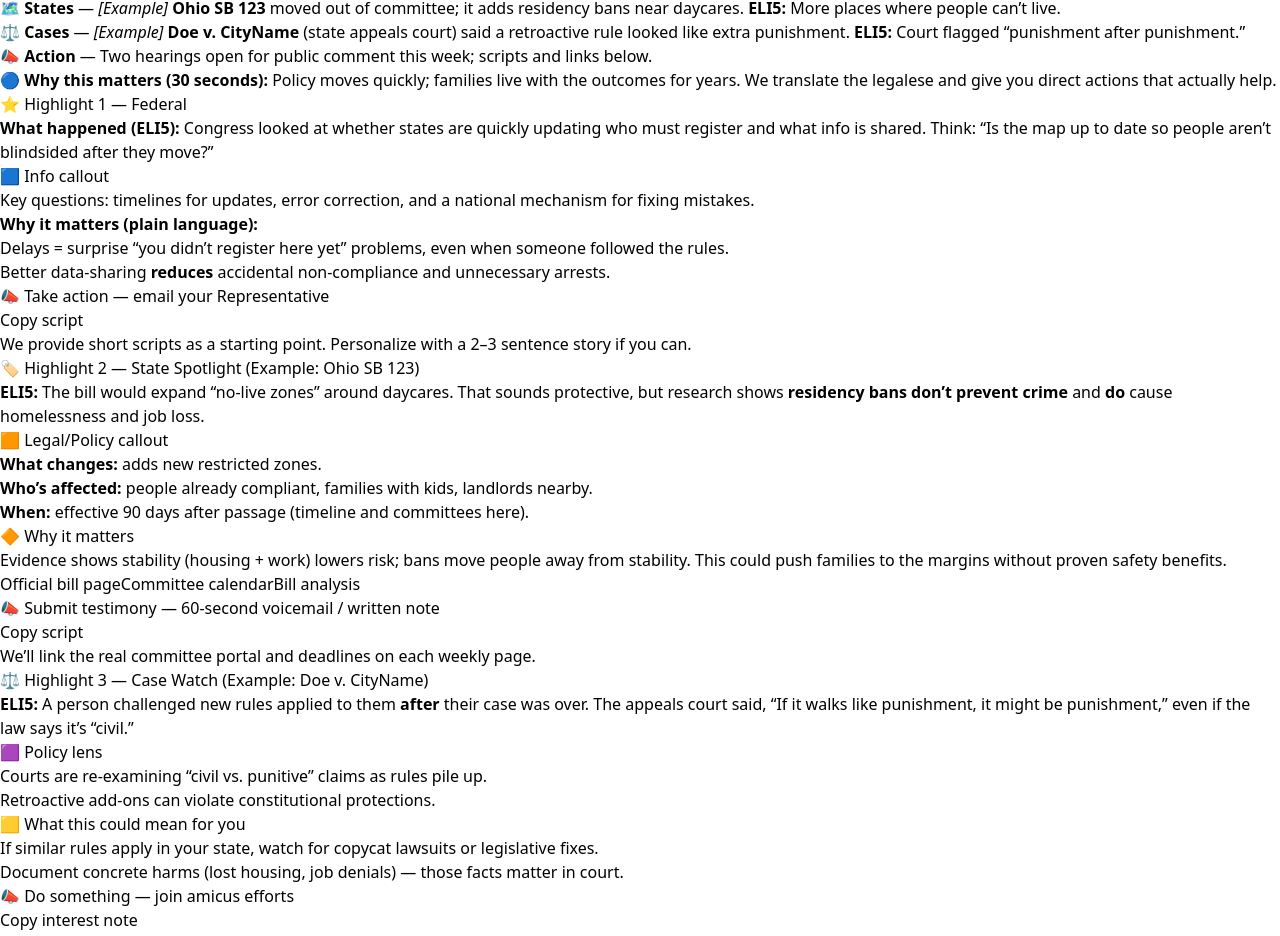
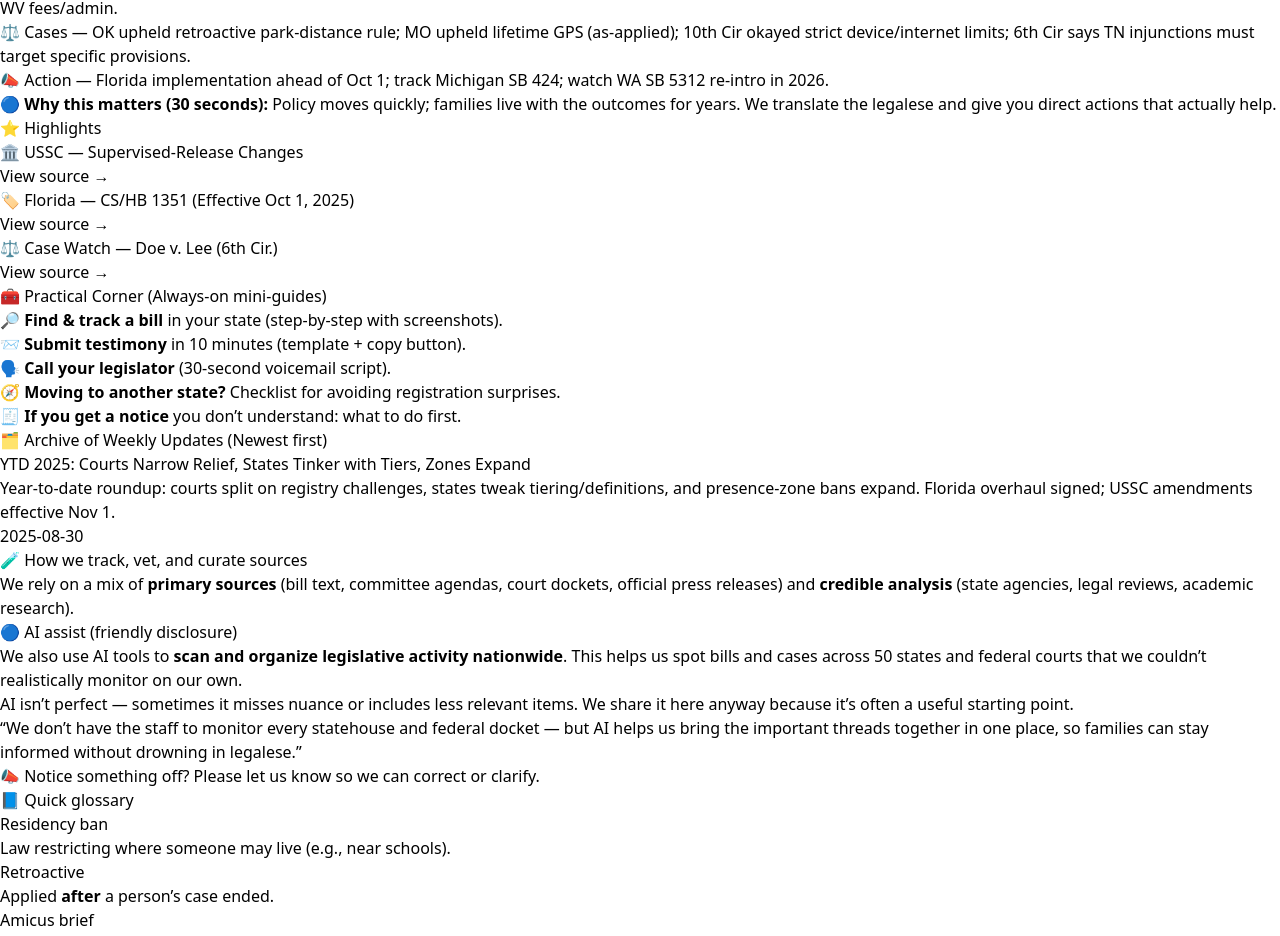
Before and after one commit to projectsolarrecon/Solar, a React (Vite) app: page /resources/legislative-tracker in a window 1280 px wide. Shown: the part 3372-4308 px from the top of the page. Built offline with nearby package versions, Linux system fonts and the light colour scheme.

Commit message:
Update LegislativeTracker.tsx

```diff
--- a/src/pages/resources/LegislativeTracker.tsx
+++ b/src/pages/resources/LegislativeTracker.tsx
@@ -1,7 +1,10 @@
-import React, { useMemo, useState } from 'react';
+import React, { useMemo, useState, useEffect } from 'react';
 import { Link } from 'react-router-dom';
 import SEO from '../../components/SEO';
 import { legislativeUpdates, LegislativeUpdateMeta } from '../../data/legislativeUpdates';
+
+// Auto-discover weekly update pages (relative to THIS file)
+const weeklyModules = import.meta.glob('./legislative-tracker/*.tsx');
 
 export default function LegislativeTracker(): JSX.Element {
   const [copiedId, setCopiedId] = useState<string | null>(null);
@@ -25,6 +28,26 @@ export default function LegislativeTracker(): JSX.Element {
       // no-op
     }
   };
+
+  // Load teasers (ELI5 bullets + highlight cards) from latest weekly page
+  const [latestTeasers, setLatestTeasers] = useState<{
+    glance?: string[];
+    highlights?: { icon: string; title: string; url: string }[];
+  } | null>(null);
+
+  useEffect(() => {
+    if (!latest) return;
+    // IMPORTANT: slug must match the latest weekly page's file name (no ".tsx")
+    const importPath = `./legislative-tracker/${latest.slug}.tsx`;
+    const importer = weeklyModules[importPath];
+    if (importer) {
+      importer().then((mod: any) => {
+        setLatestTeasers(mod.teasers ?? null);
+      });
+    } else {
+      setLatestTeasers(null);
+    }
+  }, [latest]);
 
   return (
     <div className="bg-white">
@@ -97,16 +120,20 @@ export default function LegislativeTracker(): JSX.Element {
         </div>
       </section>
 
-      {/* This Week at a Glance */}
-      <section className="py-2">
+      {/* This Week at a Glance (auto from latest teasers) */}
+      <section className="py-2" id="glance">
         <div className="max-w-6xl mx-auto px-4 sm:px-6 lg:px-8">
           <div className="rounded-2xl border border-slate-200 p-6 shadow-sm">
             <h2 className="text-xl font-semibold flex items-center gap-2"><span role="img" aria-label="calendar">🗓️</span> This Week at a Glance (ELI5)</h2>
             <ul className="mt-3 space-y-2 text-slate-800">
-              <li>🏛️ <strong>Federal</strong> — <em>[Example]</em> A House subcommittee held a hearing on interstate registration data sharing. <strong>ELI5:</strong> Congress asked, “Are states talking to each other fast enough?”</li>
-              <li>🗺️ <strong>States</strong> — <em>[Example]</em> <strong>Ohio SB 123</strong> moved out of committee; it adds residency bans near daycares. <strong>ELI5:</strong> More places where people can’t live.</li>
-              <li>⚖️ <strong>Cases</strong> — <em>[Example]</em> <strong>Doe v. CityName</strong> (state appeals court) said a retroactive rule looked like extra punishment. <strong>ELI5:</strong> Court flagged “punishment after punishment.”</li>
-              <li>📣 <strong>Action</strong> — Two hearings open for public comment this week; scripts and links below.</li>
+              {(latestTeasers?.glance ?? [
+                '🏛️ Federal — placeholder until teasers are loaded.',
+                '🗺️ States — placeholder until teasers are loaded.',
+                '⚖️ Cases — placeholder until teasers are loaded.',
+                '📣 Action — placeholder until teasers are loaded.',
+              ]).map((line, i) => (
+                <li key={i}>{line}</li>
+              ))}
             </ul>
             <blockquote className="mt-4 border-l-4 border-blue-400 pl-4 text-slate-700 italic">
               🔵 <strong>Why this matters (30 seconds):</strong> Policy moves quickly; families live with the outcomes for years. We translate the legalese and give you direct actions that actually help.
@@ -114,114 +141,39 @@ export default function LegislativeTracker(): JSX.Element {
           </div>
         </div>
       </section>
-
-      {/* Highlight 1 — Federal */}
-      <section className="py-6">
+      {/* Highlights (auto from latest teasers) */}
+      <section className="py-2" id="highlights">
         <div className="max-w-6xl mx-auto px-4 sm:px-6 lg:px-8">
-          <article className="rounded-2xl border border-slate-200 p-6 shadow-sm">
-            <h3 className="text-xl font-semibold flex items-center gap-2"><span role="img" aria-label="star">⭐</span> Highlight 1 — Federal</h3>
-            <p className="mt-2 text-slate-700"><strong>What happened (ELI5):</strong> Congress looked at whether states are quickly updating who must register and what info is shared. Think: “Is the map up to date so people aren’t blindsided after they move?”</p>
-            <div className="mt-3 rounded-xl bg-blue-50 text-blue-900 p-4">
-              <div className="font-medium">🟦 Info callout</div>
-              <p>Key questions: timelines for updates, error correction, and a national mechanism for fixing mistakes.</p>
+          <div className="rounded-2xl border border-slate-200 p-6 shadow-sm">
+            <h2 className="text-xl font-semibold flex items-center gap-2">
+              <span role="img" aria-label="star">⭐</span> Highlights
+            </h2>
+            <div className="mt-4 grid gap-6 md:grid-cols-3">
+              {(latestTeasers?.highlights ?? [
+                { icon: '🏛️', title: 'Example Federal Highlight', url: '#' },
+                { icon: '🏷️', title: 'Example State Highlight', url: '#' },
+                { icon: '⚖️', title: 'Example Case Highlight', url: '#' },
+              ]).map((h, i) => (
+                <article key={i} className="rounded-2xl border border-slate-200 p-5 shadow-sm flex flex-col justify-between">
+                  <h3 className="text-lg font-semibold flex items-center gap-2">
+                    <span>{h.icon}</span> {h.title}
+                  </h3>
+                  {h.url && (
+                    <p className="mt-3">
+                      <a
+                        href={h.url}
+                        target="_blank"
+                        rel="noreferrer"
+                        className="text-blue-600 hover:underline text-sm"
+                      >
+                        View source →
+                      </a>
+                    </p>
+                  )}
+                </article>
+              ))}
             </div>
-            <div className="mt-3 text-slate-700">
-              <p><strong>Why it matters (plain language):</strong></p>
-              <ul className="list-disc pl-6 space-y-1">
-                <li>Delays = surprise “you didn’t register here yet” problems, even when someone followed the rules.</li>
-                <li>Better data-sharing <strong>reduces</strong> accidental non-compliance and unnecessary arrests.</li>
-              </ul>
-            </div>
-            <div className="mt-4">
-              <div className="rounded-xl bg-slate-50 border border-slate-200 p-4">
-                <div className="flex items-center justify-between gap-3">
-                  <div className="font-medium">📣 Take action — email your Representative</div>
-                  <button
-                    onClick={() => copyText('script-fed', 'Hello, I’m writing to support clear timelines and an appeal process for interstate registration data updates. Delays create avoidable harms for families who are trying to comply. Please support measures that ensure timely updates and a fix/appeal mechanism. Thank you.')}
-                    className="text-sm rounded-lg px-3 py-1 ring-1 ring-slate-300 hover:bg-slate-100"
-                  >
-                    {copiedId === 'script-fed' ? 'Copied!' : 'Copy script'}
-                  </button>
-                </div>
-                <p className="mt-2 text-slate-700 text-sm">We provide short scripts as a starting point. Personalize with a 2–3 sentence story if you can.</p>
-              </div>
-            </div>
-          </article>
-        </div>
-      </section>
-
-      {/* Highlight 2 — State Spotlight */}
-      <section className="py-2">
-        <div className="max-w-6xl mx-auto px-4 sm:px-6 lg:px-8">
-          <article className="rounded-2xl border border-slate-200 p-6 shadow-sm">
-            <h3 className="text-xl font-semibold flex items-center gap-2"><span role="img" aria-label="label">🏷️</span> Highlight 2 — State Spotlight (Example: Ohio SB 123)</h3>
-            <p className="mt-2 text-slate-700"><strong>ELI5:</strong> The bill would expand “no-live zones” around daycares. That sounds protective, but research shows <strong>residency bans don’t prevent crime</strong> and <strong>do</strong> cause homelessness and job loss.</p>
-            <div className="mt-3 rounded-xl bg-orange-50 text-amber-900 p-4">
-              <div className="font-medium">🟧 Legal/Policy callout</div>
-              <ul className="list-disc pl-6 space-y-1">
-                <li><strong>What changes:</strong> adds new restricted zones.</li>
-                <li><strong>Who’s affected:</strong> people already compliant, families with kids, landlords nearby.</li>
-                <li><strong>When:</strong> effective 90 days after passage (timeline and committees here).</li>
-              </ul>
-            </div>
-            <div className="mt-3 rounded-xl bg-amber-50 text-amber-900 p-4">
-              <div className="font-medium">🔶 Why it matters</div>
-              <p>Evidence shows stability (housing + work) lowers risk; bans move people away from stability. This could push families to the margins without proven safety benefits.</p>
-            </div>
-            <div className="mt-4 grid gap-3 sm:grid-cols-3">
-              <a className="rounded-xl ring-1 ring-slate-200 p-3 hover:bg-slate-50" href="#" target="_blank" rel="noopener">Official bill page</a>
-              <a className="rounded-xl ring-1 ring-slate-200 p-3 hover:bg-slate-50" href="#" target="_blank" rel="noopener">Committee calendar</a>
-              <a className="rounded-xl ring-1 ring-slate-200 p-3 hover:bg-slate-50" href="#" target="_blank" rel="noopener">Bill analysis</a>
-            </div>
-            <div className="mt-4 rounded-xl bg-slate-50 border border-slate-200 p-4">
-              <div className="flex items-center justify-between gap-3">
-                <div className="font-medium">📣 Submit testimony — 60-second voicemail / written note</div>
-                <button
-                  onClick={() => copyText('script-state', 'Chair and Members: Please oppose expanding residency bans in SB 123. Research shows these zones do not improve safety but do increase homelessness and job loss. Support evidence-based approaches that reduce harm and improve stability. Thank you.')}
-                  className="text-sm rounded-lg px-3 py-1 ring-1 ring-slate-300 hover:bg-slate-100"
-                >
-                  {copiedId === 'script-state' ? 'Copied!' : 'Copy script'}
-                </button>
-              </div>
-              <p className="mt-2 text-slate-700 text-sm">We’ll link the real committee portal and deadlines on each weekly page.</p>
-            </div>
-          </article>
-        </div>
-      </section>
-
-      {/* Highlight 3 — Case Watch */}
-      <section className="py-6">
-        <div className="max-w-6xl mx-auto px-4 sm:px-6 lg:px-8">
-          <article className="rounded-2xl border border-slate-200 p-6 shadow-sm">
-            <h3 className="text-xl font-semibold flex items-center gap-2"><span role="img" aria-label="scales">⚖️</span> Highlight 3 — Case Watch (Example: Doe v. CityName)</h3>
-            <p className="mt-2 text-slate-700"><strong>ELI5:</strong> A person challenged new rules applied to them <strong>after</strong> their case was over. The appeals court said, “If it walks like punishment, it might be punishment,” even if the law says it’s “civil.”</p>
-            <div className="mt-3 rounded-xl bg-violet-50 text-violet-900 p-4">
-              <div className="font-medium">🟪 Policy lens</div>
-              <ul className="list-disc pl-6 space-y-1">
-                <li>Courts are re-examining “civil vs. punitive” claims as rules pile up.</li>
-                <li>Retroactive add-ons can violate constitutional protections.</li>
-              </ul>
-            </div>
-            <div className="mt-3 rounded-xl bg-yellow-50 text-yellow-900 p-4">
-              <div className="font-medium">🟨 What this could mean for you</div>
-              <ul className="list-disc pl-6 space-y-1">
-                <li>If similar rules apply in your state, watch for copycat lawsuits or legislative fixes.</li>
-                <li>Document concrete harms (lost housing, job denials) — those facts matter in court.</li>
-              </ul>
-            </div>
-            <div className="mt-4 rounded-xl bg-slate-50 border border-slate-200 p-4">
-              <div className="flex items-center justify-between gap-3">
-                <div className="font-medium">📣 Do something — join amicus efforts</div>
-                <button
-                  onClick={() => copyText('script-case', 'I support efforts to challenge retroactive punitive measures that function as additional punishment. Please keep me informed about amicus opportunities and ways to document concrete harms affecting families.')}
-                  className="text-sm rounded-lg px-3 py-1 ring-1 ring-slate-300 hover:bg-slate-100"
-                >
-                  {copiedId === 'script-case' ? 'Copied!' : 'Copy interest note'}
-                </button>
-              </div>
-              <p className="mt-2 text-slate-700 text-sm">We’ll list active amicus contacts when available and link to official dockets/opinions.</p>
-            </div>
-          </article>
+          </div>
         </div>
       </section>
 
@@ -265,7 +217,6 @@ export default function LegislativeTracker(): JSX.Element {
           </div>
         </div>
       </section>
-
       {/* How we track, vet, and curate sources (with AI disclosure) */}
       <section className="py-6">
         <div className="max-w-6xl mx-auto px-4 sm:px-6 lg:px-8">
@@ -328,28 +279,6 @@ export default function LegislativeTracker(): JSX.Element {
         </div>
       </section>
 
-      {/* Where this lives in SOLAR */}
-      <section className="py-6">
-        <div className="max-w-6xl mx-auto px-4 sm:px-6 lg:px-8">
-          <div className="rounded-2xl border border-slate-200 p-6 shadow-sm">
-            <h3 className="text-xl font-semibold flex items-center gap-2">
-              <span role="img" aria-label="map">🧭</span> Where this lives in SOLAR
-            </h3>
-            <ul className="mt-3 list-disc pl-6 text-slate-700 space-y-1">
-              <li><strong>Hub page (this):</strong>
-                <code className="bg-slate-100 px-1 rounded">/resources/legislative-tracker</code>
-                with highlights + archive.
-              </li>
-              <li><strong>Each week:</strong> its own page with full links, quotes, and sources.</li>
-              <li><strong>Auto-updates:</strong> once you add a line in
-                <code className="bg-slate-100 px-1 rounded">src/data/legislativeUpdates.ts</code>,
-                the newest appears at the top.
-              </li>
-            </ul>
-          </div>
-        </div>
-      </section>
-
       {/* Print styles */}
       <style>{`
         @media print {
@@ -361,4 +290,4 @@ export default function LegislativeTracker(): JSX.Element {
       `}</style>
     </div>
   );
-}
+      }
```
